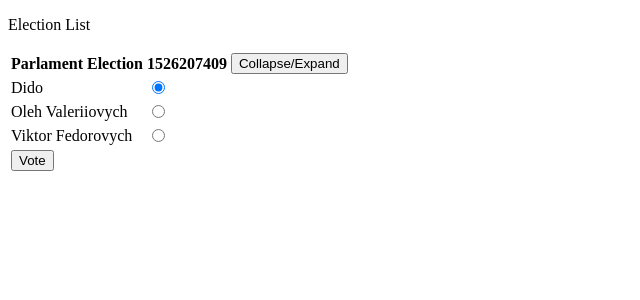
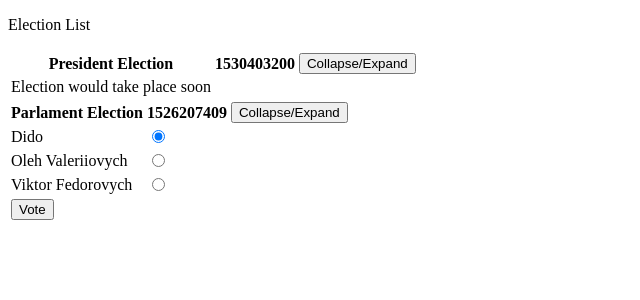
Before and after one commit to RostykStakhiv/chainlec, a React (Create React App) app in the folder client/: page / in a window 1280 px wide. Shown: the top 300 px of the page, without its empty margins (0-640 px from the left). Built offline with nearby package versions, Linux system fonts and the light colour scheme.

Commit message:
Implemented skeleton of FutureElectionDetails

```diff
--- a/client/src/View/VoteView.js
+++ b/client/src/View/VoteView.js
@@ -1,5 +1,6 @@
 import React, { Component } from 'react';
 import ActiveElectionDetails from './VoteView/ActiveElectionDetails'
+import FutureElectionDetails from './VoteView/FutureElectionDetails'
 
 const mockData = [
   {
@@ -80,19 +81,35 @@ const mockData = [
 ]
 
 class VoteView extends Component {
+  getFutureElectionDetais(e) {
+    return (
+      <FutureElectionDetails
+        key={e.id}
+        title={e.title}
+        time={e.startTime}
+      />
+    );
+  }
+
+  getActiveElectionDetais(e) {
+    return (
+      <ActiveElectionDetails
+        key={e.id}
+        title={e.title}
+        time={e.startTime}
+        candidates={e.candidates}
+      />
+    );
+  }
+
   getElectionDetails() {
     let details = [];
     mockData.forEach(e => {
       if (e.state === 'active') {
-        details.push(
-          <ActiveElectionDetails
-            key={e.id}
-            title={e.title}
-            time={e.startTime}
-            state={e.state}
-            candidates={e.candidates}
-          />
-        );
+        details.push(this.getActiveElectionDetais(e));
+      }
+      else if (e.state === 'notStarted') {
+        details.push(this.getFutureElectionDetais(e));
       }
     });
 
--- a/client/src/View/VoteView/FutureElectionDetails.js
+++ b/client/src/View/VoteView/FutureElectionDetails.js
@@ -0,0 +1,24 @@
+import React, { Component } from 'react';
+import ElectionHeader from './ElectionHeader'
+
+class FutureElectionDetails extends Component {
+  render() {
+    return (
+      <table className="ElectionDetails">
+        <thead>
+          <ElectionHeader
+            title={this.props.title}
+            time={this.props.time}
+          />
+        </thead>
+        <tbody>
+          <tr>
+            <td>Election would take place soon</td>
+          </tr>
+        </tbody>
+      </table>
+    );
+  }
+}
+
+export default FutureElectionDetails;
```
